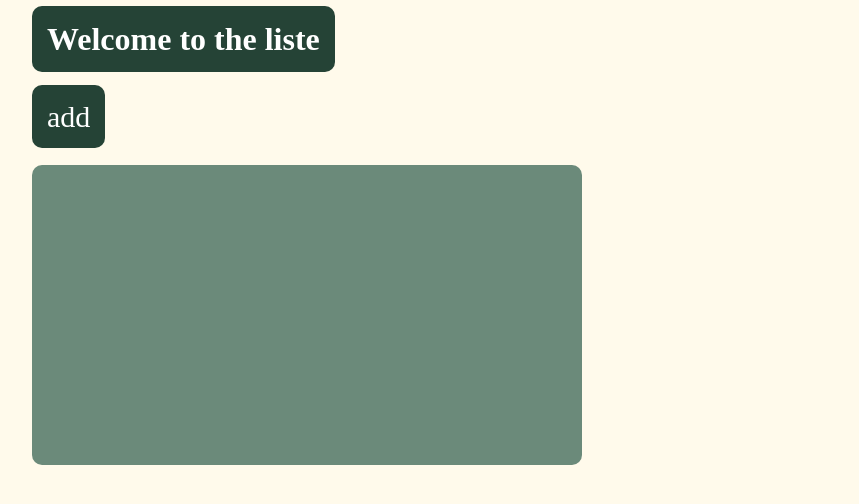
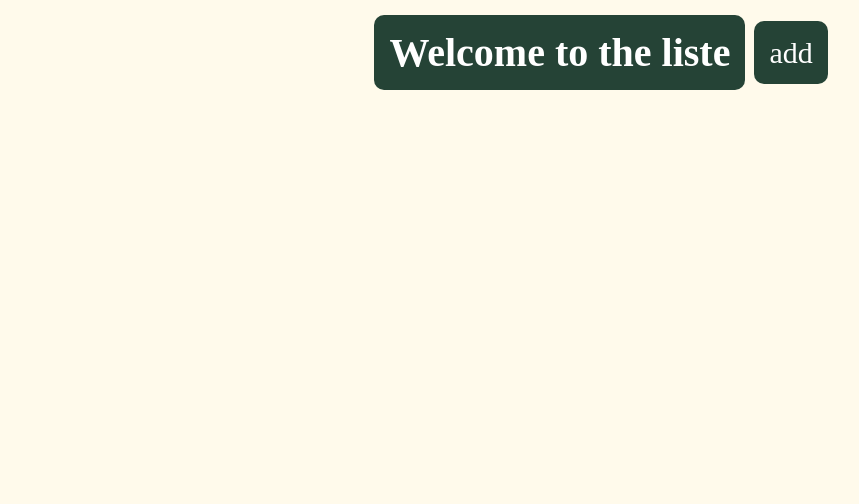
Before and after one commit to Sgitanad/Solution-vache, a Django app: page /post/1/ in a window 1280 px wide. Shown: the top 504 px of the page, without its empty margins (76-935 px from the left). Run offline with Django 5.2, Linux system fonts and the light colour scheme; data comes from the database, SQL or seed files in the repository; both versions use the stored data as it was after the commit.

Commit message:
update 4

```diff
--- a/blog/templates/blog/next.html
+++ b/blog/templates/blog/next.html
@@ -4,20 +4,20 @@
 <head>
     <meta charset="UTF-8">
     <meta name="viewport" content="width=device-width, initial-scale=1.0">
-    <title>Document</title>
+    <title>Next</title>
 </head>
 <body>
     <header class="page-header">
         <div class="container">
             <h1 style="width: 550px;"><a href="/" id="h1a">Welcome to the liste</a></h1>
         </div>
-    </header>
         <div id="divADD">
             <div id="ADDd" >
                 <a href="{% url 'post_new' %}" id="ADDn">add</a>
             </div>
         </div>
-    <main class="container">
+    </header>
+    <main class="cont">
         <div class="row">
             <div class="col">
             {% block content %}
@@ -30,8 +30,17 @@
 
 <style>
     body{
-        padding-left: 100px;
+        padding-left: 0%;
         background-color: #fffaeb;
+    }
+    .col{
+        display: grid;
+        grid-template-columns: 1fr 1fr 1fr;
+        grid-column-gap: 0px;
+    }
+    header{
+        display: flex;
+        margin-left: 35%;
     }
     #h1a{
         color: white;
@@ -40,8 +49,7 @@
         background-color: #254336;
         border-radius: 10px;
         padding: 15px;
-        margin-left: 0px;
-        margin-bottom: 20px;
+        font-size: 40px;
     }#h1a:hover{
         text-decoration: underline;
         text-decoration-color: orange;
@@ -49,12 +57,9 @@
     #divADD{
         display: flex;
         height: 70px;
-        margin-bottom: 0px;
-        transform: translateY(-15px);
-    }
-    #ADDd{
-        margin-top: 35px;
-        margin-bottom: 20px;
+        margin-top: 28px;
+        margin-left: 50px;
+        transform: translateX(-220px);
     }
     #ADDd1{
         margin-top: 35px;
@@ -65,7 +70,6 @@
         background-color: #254336;
         border-radius: 10px;
         padding: 15px;
-        margin-left: 0px;
         color: white;
         font-size: 30px;
         text-decoration: none;
@@ -77,7 +81,8 @@
     /*-----post_new-------*/
     #PO-new{
         padding: 15px;
-        margin-left: 800px;
+        margin-left: 105%;
+        margin-top: 10px;
         width: 350px;
         background-color: #6B8A7A;
         border-radius: 10px;
@@ -88,22 +93,33 @@
         font-size: 30px;
         font-weight: bold;
     }
-    /*-----post-liste-------*/
-    .col{
+    /*-----post-list-------*/
+    #art{
         background-color: #6B8A7A;
+        color: black;
         border-radius: 10px;
-        width: 550px;
-        height: 300px;
-        margin-top: 15px;
+        padding: 10px;
         margin-bottom: 15px;
+        margin-left: 15px;
+        width: 400px;
     }
-    .post{
-        background-color: #6B8A7A;
+    #li1{
+        text-decoration: none;
+        color: rgb(255, 178, 35);
+        font-size: 28px;
+    }#li1:hover{
+        text-decoration: underline;
+        text-decoration-color: white;
+    }
+
+    #ti{
+        color: black;
+        margin-top: 0px;
+    }
+    #ppi{
+        background-color: #fffaeb;
         border-radius: 10px;
-        width: 550px;
-        height: 300px;
-        margin-top: 15px;
-        margin-bottom: 15px;
+        padding: 10px;
     }
 
 </style>
--- a/blog/templates/blog/post_detail.html
+++ b/blog/templates/blog/post_detail.html
@@ -3,7 +3,6 @@
 {% block content %}
     {% for post in posts %}
         <article  class="post">
-
             <div id="di1" >
                 {% if user.is_authenticated %}
                     <a id="pode" href="{% url 'post_edit' pk=post.pk %}"><h2>{{ post.title }}</h2></a>
--- a/blog/urls.py
+++ b/blog/urls.py
@@ -3,8 +3,8 @@
 
 urlpatterns = [
     path('', views.main, name='main'),
+    path('next/', views.post_list, name='post_list'),
     path('next/', views.next, name='next'),
-    path('next/', views.post_list, name='post_list'),
     path('post/<int:pk>/', views.post_detail, name='post_detail'),
     path('post/new/', views.post_new, name='post_new'),
     path('post/<int:pk>/edit/', views.post_edit, name='post_edit'),
--- a/blog/views.py
+++ b/blog/views.py
@@ -7,7 +7,6 @@
 from django.http import HttpResponse
 from django.contrib.auth.models import AnonymousUser
 
-
 def main(request):
     return render(request, 'blog/main.html',)
 
@@ -16,7 +15,7 @@
 
 def post_list(request):
     posts = Post.objects.all()
-    return render(request, 'blog/post_list.html', {'posts': posts})
+    return render(request, 'blog/post-list.html', {'posts': posts})
 
 def post_detail(request, pk):
     post = get_object_or_404(Post, pk=pk)
--- a/mysite/settings.py
+++ b/mysite/settings.py
@@ -55,7 +55,7 @@
 TEMPLATES = [
     {
         'BACKEND': 'django.template.backends.django.DjangoTemplates',
-        'DIRS': [BASE_DIR / 'templates'],
+        'DIRS': [],
         'APP_DIRS': True,
         'OPTIONS': {
             'context_processors': [
```
Also changed, not shown: blog/templates/blog/post-list.html (+4 -6 lines), db.sqlite3. Lines whose indentation alone changed are shown as unchanged.
